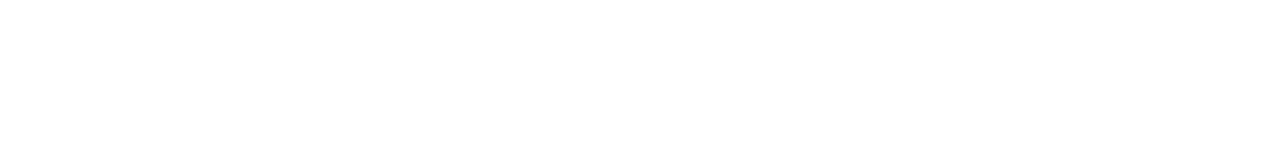
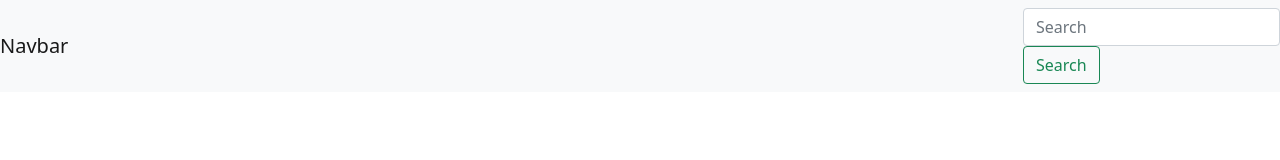
Before and after one commit to iammouaz/Quran-Finder, a website: page src/index.html in a window 1280 px wide. Drawn offline with nearby package versions, Linux system fonts and the light colour scheme.

Commit message:
Get Input value

```diff
--- a/src/index.html
+++ b/src/index.html
@@ -8,7 +8,13 @@
     <title>Quran Finder</title>
 </head>
 <body>
-    <nav></nav>
+    <nav class="navbar navbar-light bg-light">
+        <a class="navbar-brand">Navbar</a>
+        <div class="form-inline">
+          <input id="data" class="form-control mr-sm-2" placeholder="Search" aria-label="Search" style="display: flex;">
+          <button id="search" class="btn btn-outline-success my-2 my-sm-0" >Search</button>
+        </div>
+      </nav>
 
 </body>
 </html>
```
Also changed, not shown: src/index.js (+9 -0 lines), dist/index.html, dist/index.js.
